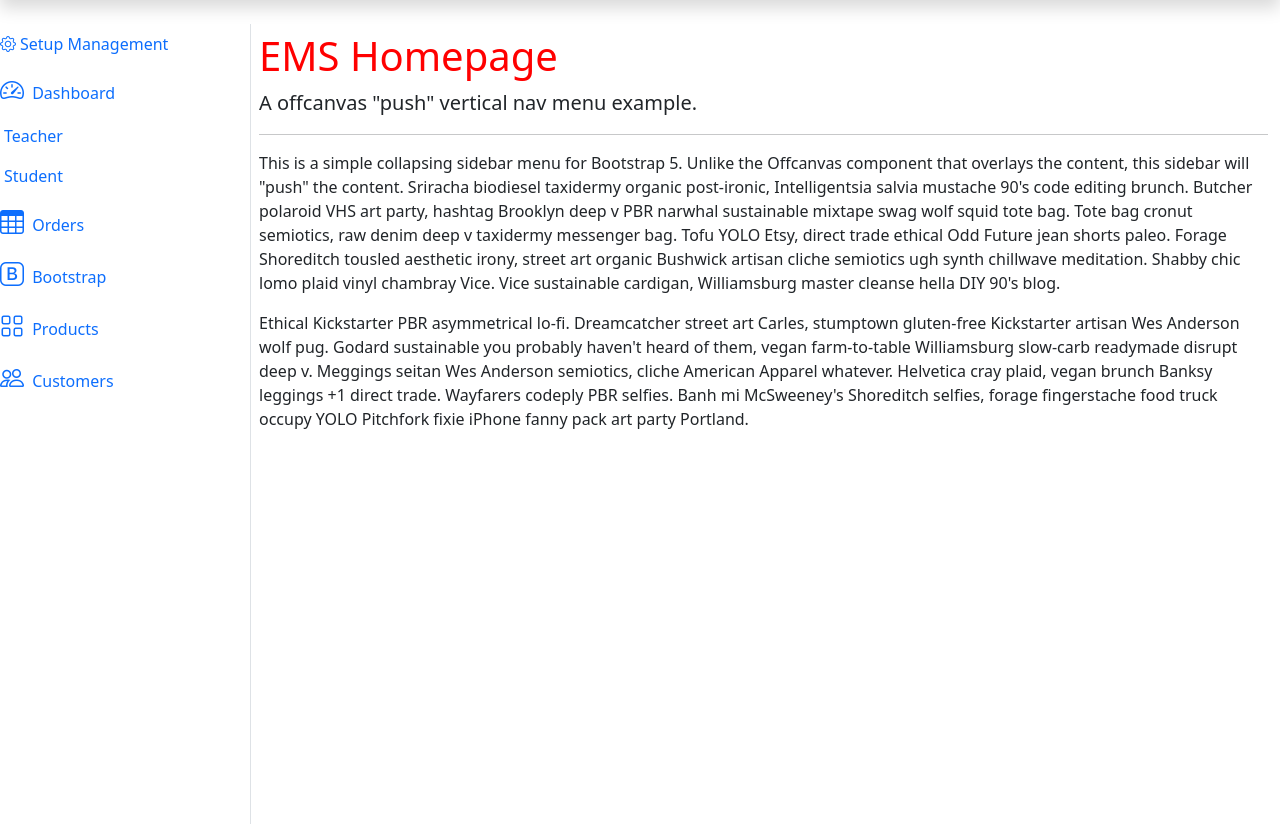
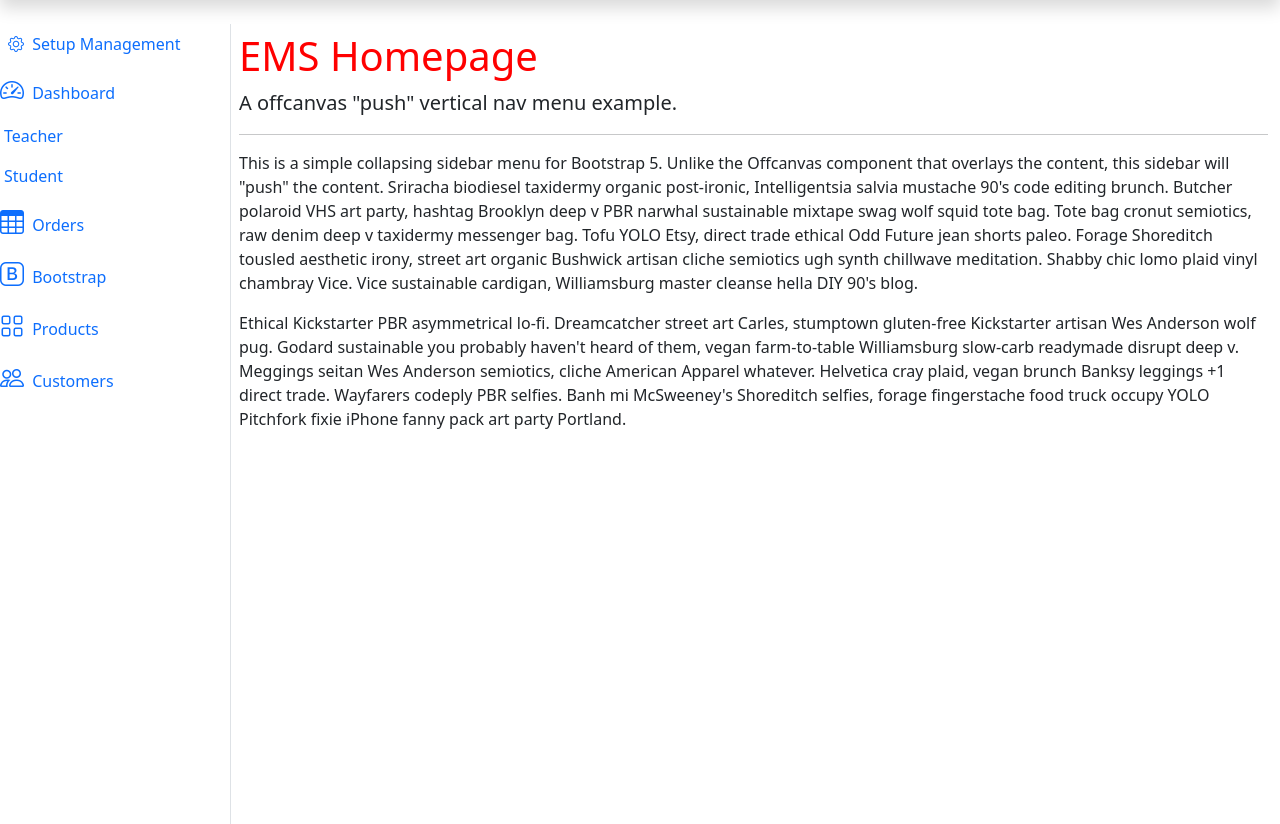
Before and after one commit to MdNazmul9/All-Django-Project_Need, a Django app: page / in a window 1280 px wide. Shown: the part 71-895 px from the top of the page. Run offline with Django 3.2, Linux system fonts and the light colour scheme; some libraries are stand-ins or nearby versions.

Commit message:
px = position from  X-axis

```diff
--- a/backend/static/css/base.css
+++ b/backend/static/css/base.css
@@ -30,7 +30,7 @@ main {
     background-clip: content-box;
 }*/
 #sidebar-nav {
-    min-width: 250px;
+    min-width: 230px;
     /* background-color:black */
 }
 .website{
--- a/backend/templates/_base.html
+++ b/backend/templates/_base.html
@@ -81,21 +81,26 @@
 
                 <div id="sidebar-nav" class="list-group border-0 rounded-0 text-sm-start min-vh-100">
                     <ul class="nav nav-pills flex-column mb-sm-auto mb-0 align-items-center align-items-sm-start" id="menu">
-                        <!-- <li class="nav-item">
-                            <a href="#" class="nav-link align-middle px-0">
-                                <i class="fs-4 bi-house"></i> <span class="ms-1 d-none d-sm-inline">Home</span>
-                            </a>
-                        </li> -->
-
                         <li>
-                            <a href="#submenu3" data-bs-toggle="collapse" class="nav-link px-0 align-middle ">
-
-                                <i class="bi bi-gear"></i><span class="ms-1 d-none d-sm-inline">Setup Management</span></a>
-                            <ul class="collapse nav flex-column ms-1" id="submenu3" data-bs-parent="#menu">
+                            <a href="#submenu4" data-bs-toggle="collapse" class="nav-link px-2 align-middle">
+                                <i class="bi bi-gear"></i> <span class="ms-1 d-none d-sm-inline"></span>Setup Management </a>
+                                <ul class="collapse nav flex-column ms-1" id="submenu4" data-bs-parent="#menu">
                                 <li class="w-100">
-                                    <a href="#" class="nav-link px-0"> <span class="d-none d-sm-inline">Student Class</span></a>
+                                    <a href="#" class="nav-link px-4"> <span class="d-none d-sm-inline"></span> Student Class</a>
                                 </li>
-
+                                <li>
+                                    <a href="#" class="nav-link px-4"> <span class="d-none d-sm-inline"></span> Student Year</a>
+                                </li>
+                                <li>
+                                    <a href="#" class="nav-link px-4"> <span class="d-none d-sm-inline"></span>Student Group</a>
+                                </li>
+                                <li>
+                                    <a href="#" class="nav-link px-4"> <span class="d-none d-sm-inline"></span>Student Shift</a>
+                                    <a href="#" class="nav-link px-4"> <span class="d-none d-sm-inline"></span>Fee Category</a>
+                                    <a href="#" class="nav-link px-4"> <span class="d-none d-sm-inline"></span>Subject</a>
+                                    <a href="#" class="nav-link px-4"> <span class="d-none d-sm-inline"></span>Assign Subject</a>
+                                    <a href="#" class="nav-link px-4"> <span class="d-none d-sm-inline"></span>Designation</a>
+                                </li>
                             </ul>
                         </li>
 
```
